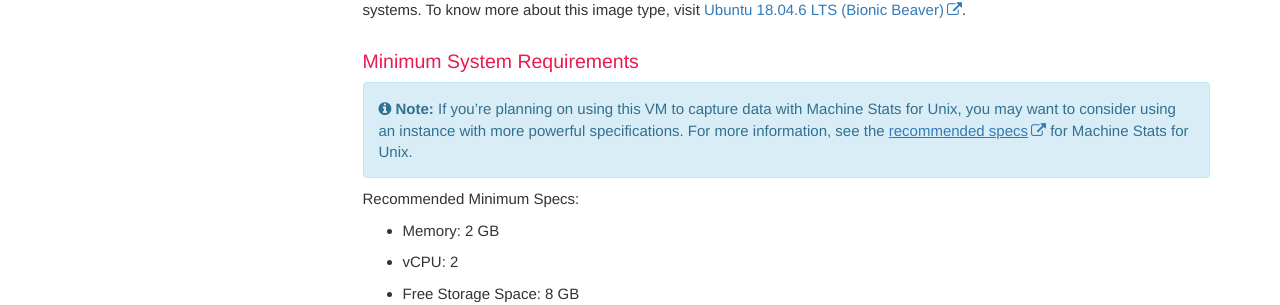
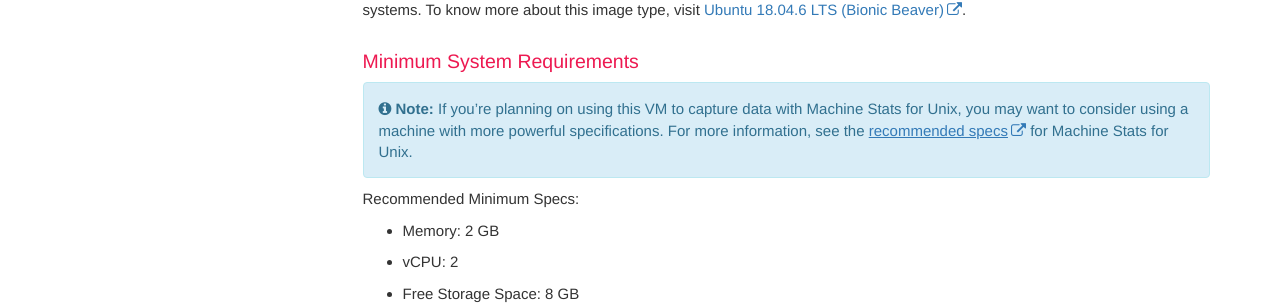
Before and after one commit to tidalmigrations/tidalmigrations.github.io, a Jekyll site: the page built from pages/user guides/tidal-vms.md, in a window 1280 px wide. Shown: the part 674-979 px from the top of the page. Built offline with Jekyll 4.4.1, drawn with Linux system fonts in a browser that asks for light colours; nearby versions of some CDN libraries; comment, search, counter and statistics services are not loaded.

Commit message:
Changed wording slightly

```diff
--- a/pages/user guides/tidal-vms.md
+++ b/pages/user guides/tidal-vms.md
@@ -23,7 +23,7 @@ The _server install_ images do not have a graphical user interface and are suita
 
 ### Minimum System Requirements
 
-{% include note.html content="If you're planning on using this VM to capture data with Machine Stats for Unix, you may want to consider using an instance with more powerful specifications. For more information, see the [recommended specs](https://guides.tidalmg.com/machine_stats.html#recommended-specs) for Machine Stats for Unix." %}
+{% include note.html content="If you're planning on using this VM to capture data with Machine Stats for Unix, you may want to consider using a machine with more powerful specifications. For more information, see the [recommended specs](https://guides.tidalmg.com/machine_stats.html#recommended-specs) for Machine Stats for Unix." %}
 
 Recommended Minimum Specs:
 - Memory: 2 GB
```
